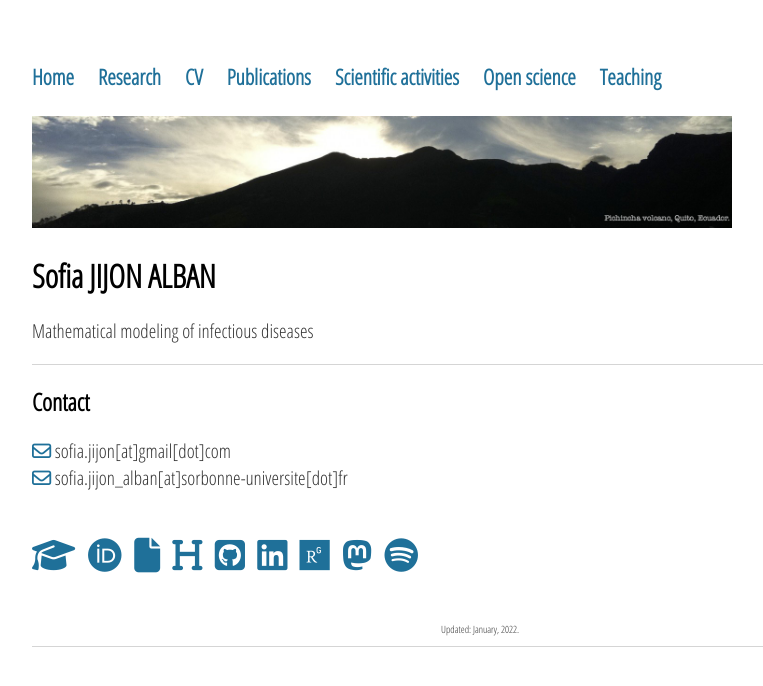
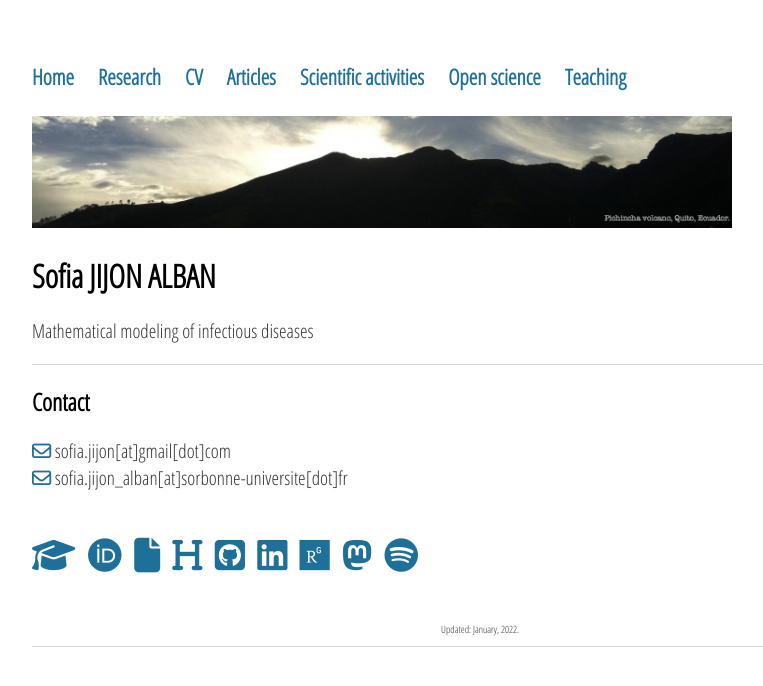
Before and after one commit to sjijon/sjijon.github.io, a Jekyll site: the page built from index.html, in a window 1280 px wide. Shown: the top 686 px of the page, without its empty margins (160-923 px from the left). Built offline with Jekyll 4.4.1, drawn with Linux system fonts in a browser that asks for light colours; nearby versions of some CDN libraries.

Commit message:
Rename section

```diff
--- a/_layouts/default.html
+++ b/_layouts/default.html
@@ -14,7 +14,7 @@
         		<li><a href="/">Home</a></li>
         		<li><a href="/research">Research</a></li>
 				<li><a href="/cv">CV</a></li>
-				<li><a href="/publications">Publications</a></li>
+				<li><a href="/publications">Articles</a></li>
 				<li><a href="/scientific-activities">Scientific activities</a></li>
 				<li><a href="/open-science">Open science</a></li>
 				<li><a href="/teaching">Teaching</a></li>
```
